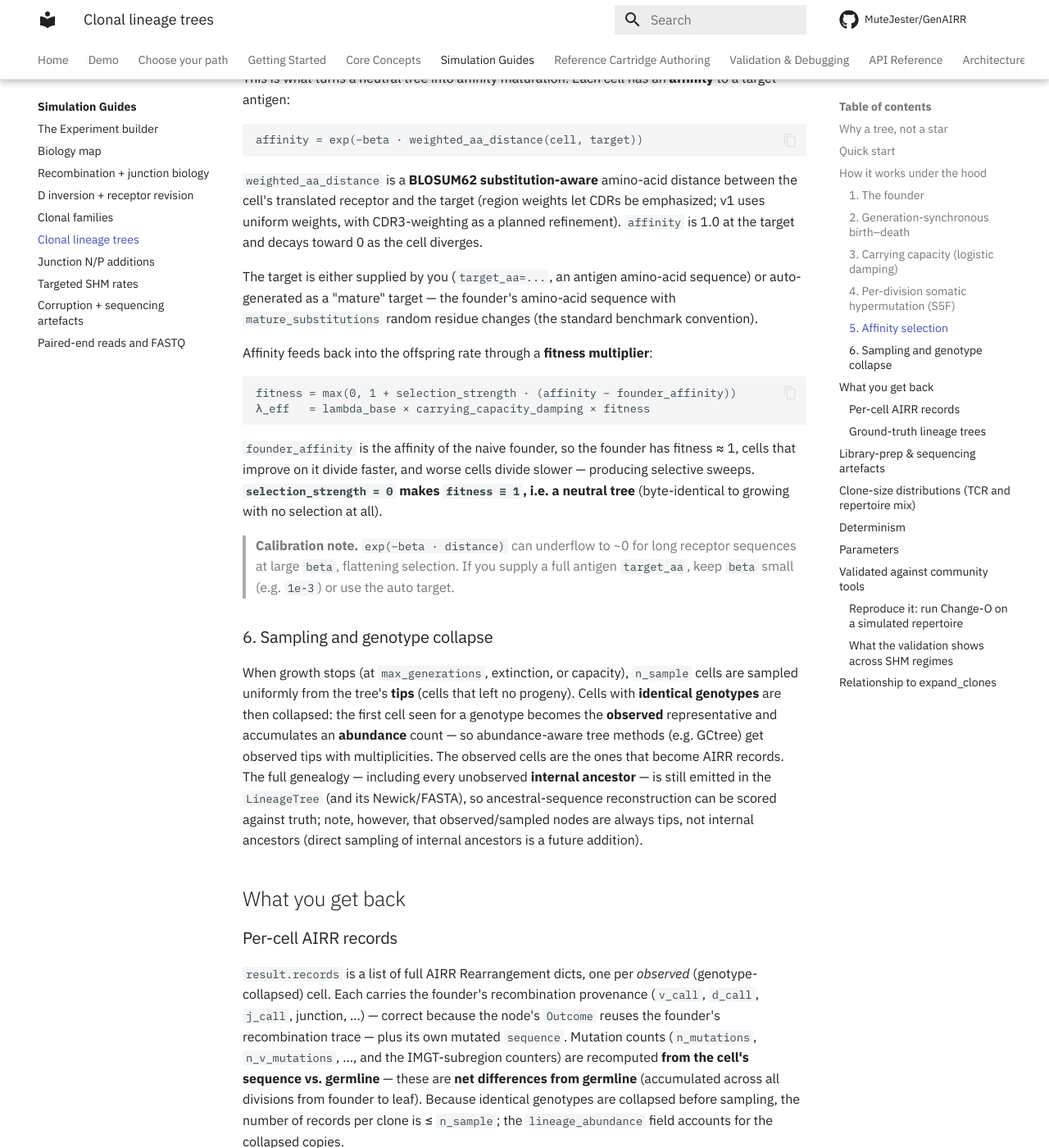
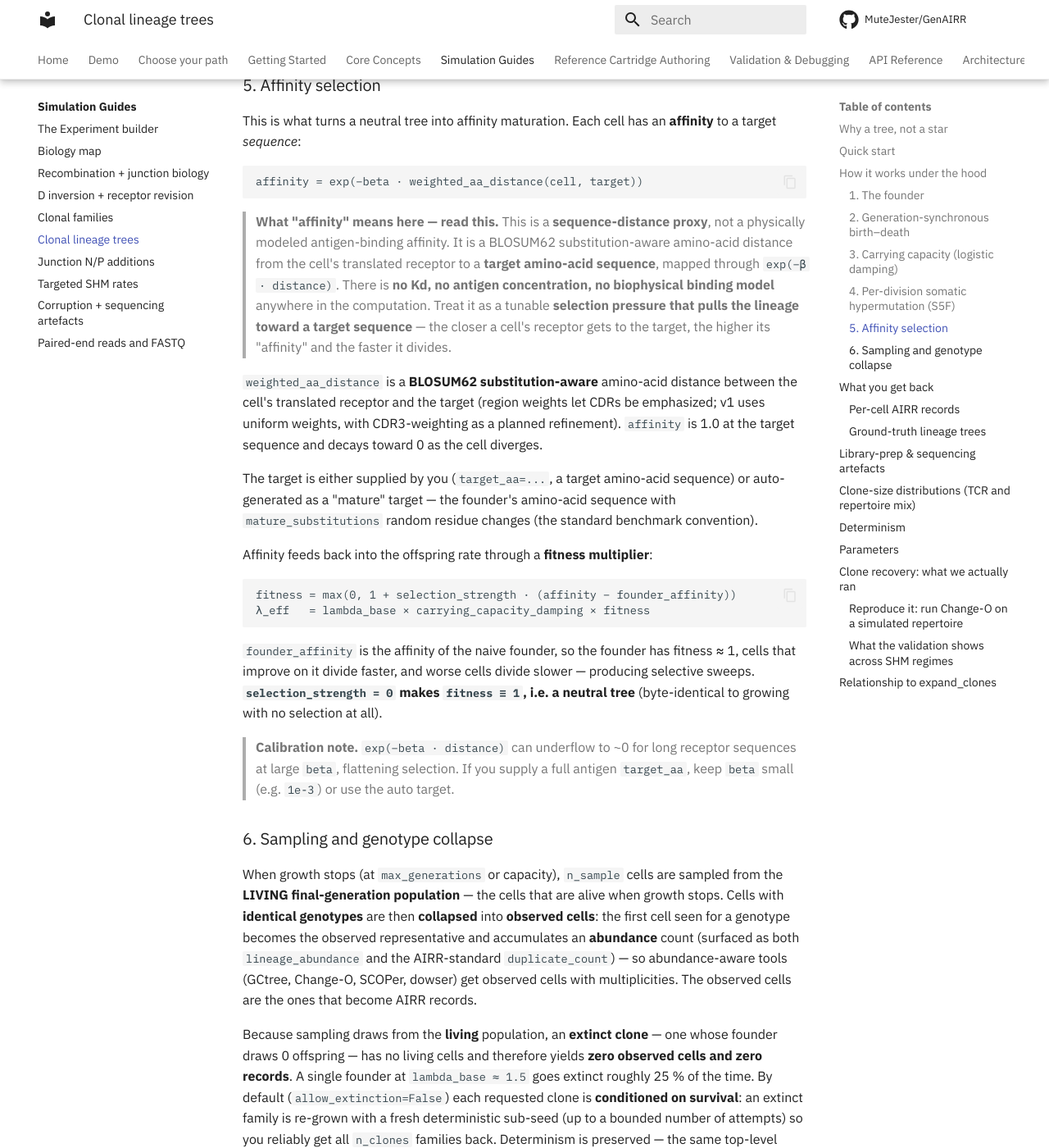
Before and after one commit to MuteJester/GenAIRR, an MkDocs documentation site: the page built from site_docs/guides/clonal-lineage.md, in a window 1280 px wide and 1400 px high, scrolled down 3337 px. Shown: the whole window at 82% size. Built offline with MkDocs 1.6.1 and Material for MkDocs 9.7.7, drawn with Linux system fonts in a browser that asks for light colours; comment, search, counter and statistics services are not loaded; some of the changed text lies outside the part shown.

Commit message:
fix(lineage): BCR-only guard, founder-survival retry, duplicate_count, honest n_max/affinity/TCR/validation docs

````diff
--- a/site_docs/guides/clonal-lineage.md
+++ b/site_docs/guides/clonal-lineage.md
@@ -25,10 +25,13 @@
 generations, no selection, and no ancestral nodes — so it cannot serve as ground
 truth for lineage reconstruction. `clonal_lineage` adds the missing biology.
 
-> T cells do **not** somatically hypermutate. A TCR "clone" is one rearrangement
-> proliferated to many identical copies; the meaningful quantity is the
-> **clone-size distribution**, not a mutation tree. GenAIRR models that with a
-> separate heavy-tailed clone-size sampler (see
+> **`clonal_lineage` is BCR-only.** T cells do **not** somatically hypermutate, and
+> `clonal_lineage` applies S5F SHM, so calling it on a TCR locus raises a clear
+> `ValueError`. A TCR "clone" is one rearrangement proliferated to many identical
+> copies; the meaningful quantity is the **clone-size distribution**, not a mutation
+> tree. GenAIRR has the heavy-tailed clone-size **primitives** in the engine, but
+> they are **not yet exposed as a DSL workflow** — there is no `clonal_lineage` TCR
+> path today (see
 > [Clone-size distributions](#clone-size-distributions-tcr-and-repertoire-mix)).
 
 ## Quick start
@@ -42,7 +45,7 @@
       .clonal_lineage(
           n_clones=20,                   # grow 20 independent families
           max_generations=6,             # germinal-center rounds
-          n_max=300,                     # carrying capacity (cells per family)
+          n_max=300,                     # per-generation living-population carrying capacity
           n_sample=30,                   # cells sampled per family at the end
           rate=0.01,                     # per-base S5F SHM rate, per division
           lambda_base=1.6,               # mean offspring per cell per generation
@@ -133,18 +136,27 @@
 ### 5. Affinity selection
 
 This is what turns a neutral tree into affinity maturation. Each cell has an
-**affinity** to a target antigen:
+**affinity** to a target *sequence*:
 
 ```
 affinity = exp(−beta · weighted_aa_distance(cell, target))
 ```
 
+> **What "affinity" means here — read this.** This is a **sequence-distance
+> proxy**, not a physically modeled antigen-binding affinity. It is a BLOSUM62
+> substitution-aware amino-acid distance from the cell's translated receptor to a
+> **target amino-acid sequence**, mapped through `exp(−β · distance)`. There is
+> **no Kd, no antigen concentration, no biophysical binding model** anywhere in
+> the computation. Treat it as a tunable **selection pressure that pulls the
+> lineage toward a target sequence** — the closer a cell's receptor gets to the
+> target, the higher its "affinity" and the faster it divides.
+
 `weighted_aa_distance` is a **BLOSUM62 substitution-aware** amino-acid distance
 between the cell's translated receptor and the target (region weights let CDRs be
 emphasized; v1 uses uniform weights, with CDR3-weighting as a planned refinement).
-`affinity` is 1.0 at the target and decays toward 0 as the cell diverges.
+`affinity` is 1.0 at the target sequence and decays toward 0 as the cell diverges.
 
-The target is either supplied by you (`target_aa=...`, an antigen amino-acid
+The target is either supplied by you (`target_aa=...`, a target amino-acid
 sequence) or auto-generated as a "mature" target — the founder's amino-acid
 sequence with `mature_substitutions` random residue changes (the standard
 benchmark convention).
@@ -167,16 +179,31 @@
 
 ### 6. Sampling and genotype collapse
 
-When growth stops (at `max_generations`, extinction, or capacity), `n_sample`
-cells are sampled uniformly from the tree's **tips** (cells that left no progeny).
-Cells with **identical genotypes** are then collapsed: the first cell seen for a
-genotype becomes the **observed** representative and accumulates an **abundance**
-count — so abundance-aware tree methods (e.g. GCtree) get observed tips with
-multiplicities. The observed cells are the ones that become AIRR records. The full
-genealogy — including every unobserved **internal ancestor** — is still emitted in
-the `LineageTree` (and its Newick/FASTA), so ancestral-sequence reconstruction can
-be scored against truth; note, however, that observed/sampled nodes are always tips,
-not internal ancestors (direct sampling of internal ancestors is a future addition).
+When growth stops (at `max_generations` or capacity), `n_sample` cells are sampled
+from the **LIVING final-generation population** — the cells that are alive when
+growth stops. Cells with **identical genotypes** are then **collapsed** into
+**observed cells**: the first cell seen for a genotype becomes the observed
+representative and accumulates an **abundance** count (surfaced as both
+`lineage_abundance` and the AIRR-standard `duplicate_count`) — so abundance-aware
+tools (GCtree, Change-O, SCOPer, dowser) get observed cells with multiplicities.
+The observed cells are the ones that become AIRR records.
+
+Because sampling draws from the **living** population, an **extinct clone** — one
+whose founder draws 0 offspring — has no living cells and therefore yields **zero
+observed cells and zero records**. A single founder at `lambda_base ≈ 1.5` goes
+extinct roughly 25 % of the time. By default (`allow_extinction=False`) each
+requested clone is **conditioned on survival**: an extinct family is re-grown with
+a fresh deterministic sub-seed (up to a bounded number of attempts) so you reliably
+get all `n_clones` families back. Determinism is preserved — the same top-level
+`seed` always reproduces the same result. Set `allow_extinction=True` to accept
+extinction instead: extinct clones are skipped and you get **fewer** than `n_clones`
+families.
+
+The full genealogy — including every unobserved **internal ancestor** — is still
+emitted in the `LineageTree` (and its Newick/FASTA), so ancestral-sequence
+reconstruction can be scored against truth; note, however, that observed/sampled
+nodes are always tips, not internal ancestors (direct sampling of internal
+ancestors is a future addition).
 
 ## What you get back
 
@@ -190,7 +217,8 @@
 recomputed **from the cell's sequence vs. germline** — these are **net differences
 from germline** (accumulated across all divisions from founder to leaf). Because
 identical genotypes are collapsed before sampling, the number of records per clone
-is ≤ `n_sample`; the `lineage_abundance` field accounts for the collapsed copies.
+is ≤ `n_sample`; the `lineage_abundance` field (mirrored by the AIRR-standard
+`duplicate_count`) accounts for the collapsed copies.
 
 > **Branch lengths vs. record `n_mutations`.** Newick branch lengths
 > (as returned by `to_newick()`) count the **per-division substitution events**
@@ -213,7 +241,8 @@
 | `lineage_parent_id` | Parent node id (−1 for the founder) |
 | `lineage_generation` | Generation depth (founder = 0) |
 | `lineage_abundance` | Observation count after genotype collapse |
-| `lineage_affinity` | Affinity to the target (0 in neutral mode) |
+| `duplicate_count` | AIRR-standard alias of `lineage_abundance` (read by Change-O / SCOPer / dowser) |
+| `lineage_affinity` | Sequence-distance proxy to the target (see [§5](#5-affinity-selection)). `0` **only** when no target is in play — fully neutral mode (`target_aa=None` **and** `selection_strength=0`). If a `target_aa` is supplied (or selection is on), affinities are computed and reported even when `selection_strength=0` |
 
 ### Ground-truth lineage trees
 
@@ -265,6 +294,12 @@
 
 ## Clone-size distributions (TCR and repertoire mix)
 
+> **Engine primitives, not yet a DSL workflow.** `clonal_lineage` itself is
+> **BCR-only** — there is **no `clonal_lineage` TCR path today**. The clone-size
+> machinery below lives in the engine but is **not yet wired into a fluent DSL
+> workflow**; it is documented here as a forward-looking capability, not as
+> something you can drive from `clonal_lineage(...)`.
+
 Real repertoires are not uniform: a few clones are huge, most are singletons. The
 engine includes heavy-tailed **clone-size distributions** (`CloneSizeDist`:
 power-law/Zipf by default, log-normal optional) and a repertoire-composition
@@ -272,7 +307,8 @@
 (size-1, never-expanded clones). For TCR — which has no SHM — a clone is simply one
 rearrangement at copy-number `size`, with within-clone variation coming only from
 the existing sequencing/PCR-error passes. These primitives are the basis for
-mixing large expanded families with a realistic singleton tail.
+mixing large expanded families with a realistic singleton tail, but exposing them
+as a TCR clone-size DSL workflow is still future work.
 
 ## Determinism
 
@@ -288,22 +324,34 @@
 |---|---|---|
 | `n_clones` | — | Number of independent families to grow |
 | `max_generations` | 10 | Germinal-center rounds (≤ 1000) |
-| `n_max` | 1000 | Carrying capacity (live cells per family) |
+| `n_max` | 1000 | **Per-generation LIVING-population carrying capacity** — the live population each generation is capped at this. It is **not** a hard cap on total cells per clone; the tree can contain more total nodes across generations |
 | `n_sample` | 50 | Cells sampled per family at the end; records per clone ≤ this (genotype-collapsed) |
 | `rate` | 0.05 | Per-base S5F SHM rate, per division |
 | `lambda_base` | 1.5 | Mean offspring per cell per generation |
-| `selection_strength` | 0.0 | Neutral drift by default (`lineage_affinity ≡ 0`); set `> 0` for affinity selection |
+| `selection_strength` | 0.0 | `0` = neutral drift (`fitness ≡ 1`); set `> 0` for affinity selection. Note `0` makes selection neutral but does **not** force `lineage_affinity` to 0 — affinities are still computed/reported whenever a `target_aa` is supplied |
 | `beta` | 1.0 | Affinity steepness in `exp(−beta·distance)` |
-| `target_aa` | `None` | Amino-acid sequence of the full receptor used as the antigen target (BLOSUM62-weighted distance, position-wise; only the overlapping prefix is scored when lengths differ). `None` ⇒ auto "mature" target |
+| `target_aa` | `None` | Target amino-acid sequence (a full translated receptor) used as the selection target (BLOSUM62-weighted distance, position-wise; only the overlapping prefix is scored when lengths differ). A **sequence-distance proxy**, not a biophysical antigen. `None` ⇒ auto "mature" target |
 | `mature_substitutions` | 5 | aa substitutions for the auto target |
 | `s5f_model` | `"hh_s5f"` | Bundled S5F kernel |
+| `allow_extinction` | `False` | `False` ⇒ condition each clone on survival (retry extinct founders with fresh deterministic sub-seeds), so you reliably get `n_clones` families. `True` ⇒ accept extinction and skip extinct clones, producing fewer families |
 
-## Validated against community tools
+## Clone recovery: what we actually ran
 
 The point of planting ground-truth clones is that **other people's tools can find
-them**. They can. On a realistic-SHM run, Immcantation's **Change-O**
-`DefineClones` at its **default** junction-distance threshold (0.16) recovers the
-planted clones exactly.
+them**. Two clusterers were actually run against the planted labels and both
+recover them perfectly (adjusted Rand index = 1.0) at realistic SHM:
+
+1. **Immcantation Change-O `DefineClones`** at its **default** junction-distance
+   threshold (0.16) recovers the planted clones exactly.
+2. An **in-repo, implementation-independent standard-heuristic clusterer**
+   (V/J + junction-length + single-linkage) recovers them just as cleanly.
+
+The export formats are **designed to feed** the broader B-cell lineage ecosystem —
+tree-based tools like **GCtree, IgPhyML, and dowser** consume the
+Newick/FASTA/node-table exports, and abundance-aware clustering tools like
+**SCOPer** read the AIRR TSV with `duplicate_count`. Those tools were **not** run
+as part of this validation; the claim here is scoped to the two clusterers above
+and to format compatibility, not to having executed the full ecosystem.
 
 ![GenAIRR clonal_lineage clones are recovered by Change-O at default settings](../assets/clonal-lineage-detection.png)
 
@@ -354,12 +402,15 @@
   6 generations → ~21 % SHM) you raise the cutoff (a threshold sweep climbs from
   ARI 0.26 at 0.16 → 0.91 at 0.30 → 1.0 at 0.45). This mirrors how these tools
   behave on real data and is **not** a property of the simulator.
-- **Independent of any one tool.** The same recovery holds for an
-  implementation-independent V/J + junction-length + single-linkage clusterer, and
-  the exported Newick/FASTA feed tree-based methods (GCtree, IgPhyML, dowser)
-  directly.
+- **Independent of any one tool.** The same recovery holds for the in-repo
+  implementation-independent V/J + junction-length + single-linkage clusterer — so
+  the signal is not an artefact of Change-O's specific model. The exported
+  Newick/FASTA/AIRR-TSV (with `duplicate_count`) are **designed to feed** tree-based
+  and abundance-aware methods (GCtree, IgPhyML, dowser, SCOPer) directly; those
+  downstream tools were not run here.
 
-In short: the clones GenAIRR plants are the clones the ecosystem detects.
+In short: the two clusterers we ran recover the planted clones exactly, and the
+export formats are built to hand the same ground truth to the wider ecosystem.
 
 ## Relationship to `expand_clones`
 
````
Also changed, not shown: 5 other files.
